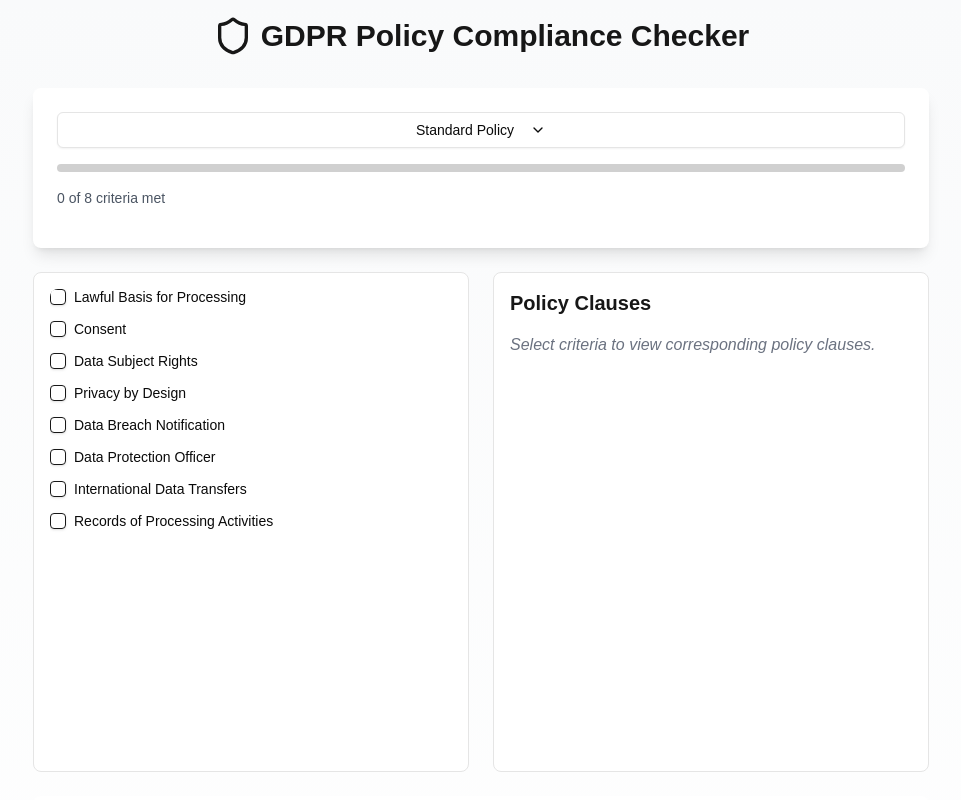
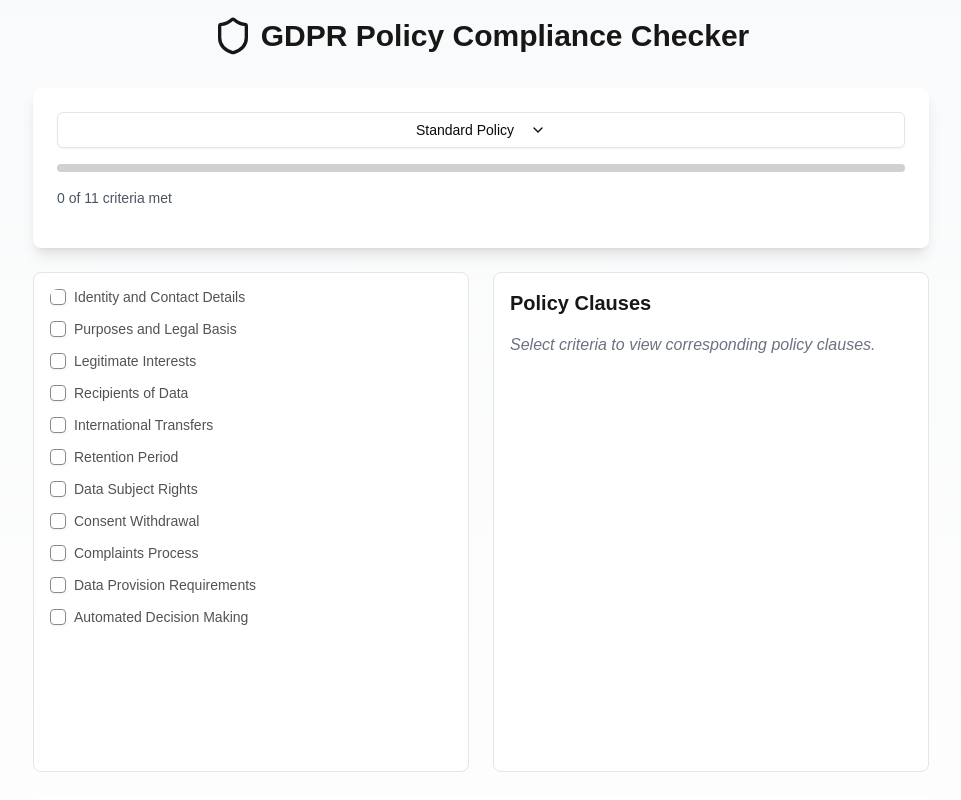
Before and after one commit to JeffinWithYa/policy-analyzer-frontend, a Next.js app in the folder gdpr-compliance-checker/: page / in a window 1280 px wide. Shown: the top 800 px of the page, without its empty margins (159-1120 px from the left). Built offline with nearby package versions, Linux system fonts and the light colour scheme.

Commit message:
ui updating

```diff
--- a/gdpr-compliance-checker/src/app/api/config/constants.ts
+++ b/gdpr-compliance-checker/src/app/api/config/constants.ts
@@ -2,7 +2,7 @@
     ENDPOINTS: {
         SEGMENTER: process.env.NEXT_PUBLIC_SEGMENTER_URL || 'http://localhost:80/privacy-segmenter/invoke',
         ANALYZER: process.env.NEXT_PUBLIC_ANALYZER_URL || 'http://localhost:80/privacy-analyzer/invoke',
-        REGULATORY_CHECKER: process.env.NEXT_PUBLIC_REGULATORY_CHECKER_URL || 'http://localhost:80/privacy-regulatory-checker/invoke'
+        REGULATORY_CHECKER: 'http://localhost:80/gdpr-compliance/invoke'
     },
     MODEL: process.env.NEXT_PUBLIC_MODEL || 'gpt-4',
     TIMEOUT: parseInt(process.env.NEXT_PUBLIC_API_TIMEOUT || '30000'),
--- a/gdpr-compliance-checker/src/app/api/types/privacy.ts
+++ b/gdpr-compliance-checker/src/app/api/types/privacy.ts
@@ -54,6 +54,41 @@
     };
 }
 
+interface AnalysisSegment {
+    text: string;
+    category: string;
+    explanation: string;
+}
+
+interface QuestionAnalysis {
+    question: string;
+    segments: AnalysisSegment[] | null;
+}
+
+interface GDPRSegment {
+    segment: string;
+    category: string;
+    explanation: string;
+}
+
+interface QuestionAnalysis {
+    question: string;
+    segments: GDPRSegment[] | null;
+}
+
+interface GDPRAnalysis {
+    status: string;
+    results: Record<string, GDPRSegment[]>;
+}
+
 export interface RegulatoryCheckResponse {
-    [question: string]: SegmentWithAnalysis[];
+    type: string;
+    content: string;
+    tool_calls: any[];
+    tool_call_id: string | null;
+    run_id: string;
+    response_metadata: Record<string, any>;
+    custom_data: Record<string, any>;
+    privacy_analysis: any;
+    structured_analysis: QuestionAnalysis[];
 }
--- a/gdpr-compliance-checker/src/app/policy-checker.tsx
+++ b/gdpr-compliance-checker/src/app/policy-checker.tsx
@@ -21,16 +21,19 @@
     { id: 3, name: "Premium Policy" },
 ]
 
-const gdprCriteria = [
-    { id: 1, label: "Lawful Basis for Processing" },
-    { id: 2, label: "Consent" },
-    { id: 3, label: "Data Subject Rights" },
-    { id: 4, label: "Privacy by Design" },
-    { id: 5, label: "Data Breach Notification" },
-    { id: 6, label: "Data Protection Officer" },
-    { id: 7, label: "International Data Transfers" },
-    { id: 8, label: "Records of Processing Activities" },
-]
+const GDPR_REQUIREMENTS = [
+    { id: 1, label: "Identity and Contact Details" },
+    { id: 2, label: "Purposes and Legal Basis" },
+    { id: 3, label: "Legitimate Interests" },
+    { id: 4, label: "Recipients of Data" },
+    { id: 5, label: "International Transfers" },
+    { id: 6, label: "Retention Period" },
+    { id: 7, label: "Data Subject Rights" },
+    { id: 8, label: "Consent Withdrawal" },
+    { id: 9, label: "Complaints Process" },
+    { id: 10, label: "Data Provision Requirements" },
+    { id: 11, label: "Automated Decision Making" }
+];
 
 const policyClauses = {
     1: {
@@ -94,20 +97,39 @@
     privacy_analysis: any;
 }
 
-// Add new interface for regulatory check
+// Update the interface to match the actual response
 interface RegulatoryCheckResponse {
-    [question: string]: {
+    type: string;
+    content: string;
+    structured_analysis: {
+        question: string;
+        segments: {
             segment: string;
-        model_analysis: {
-            category: {
-                [key: string]: {
-                    [key: string]: string;
+            category: string;
+            explanation: string;
+        }[] | null;
+    }[];
+    tool_calls: any[];
+    tool_call_id: string | null;
+    run_id: string;
+    response_metadata: any;
+    custom_data: any;
+    privacy_analysis: any;
+}
+
+const getMetCriteria = (regulatoryResults: RegulatoryCheckResponse | null): number[] => {
+    if (!regulatoryResults?.structured_analysis) return [];
+
+    const metCriteria: number[] = [];
+
+    regulatoryResults.structured_analysis.forEach(({ question, segments }, index) => {
+        if (segments && segments.length > 0) {
+            metCriteria.push(index + 1);
+        }
+    });
+
+    return metCriteria;
 };
-            };
-            explanation: string;
-        }[];
-    }[];
-}
 
 export default function Component() {
     const [selectedPolicy, setSelectedPolicy] = useState(policies[0])
@@ -125,6 +147,13 @@
         }
     }, [analysisResults])
 
+    useEffect(() => {
+        if (regulatoryResults) {
+            const metCriteria = getMetCriteria(regulatoryResults);
+            setCheckedItems(metCriteria);
+        }
+    }, [regulatoryResults]);
+
     const handlePolicyChange = (policyId: number) => {
         const newPolicy = policies.find(p => p.id === policyId)
         if (newPolicy) {
@@ -140,7 +169,7 @@
         )
     }
 
-    const progressPercentage = (checkedItems.length / gdprCriteria.length) * 100
+    const progressPercentage = (checkedItems.length / GDPR_REQUIREMENTS.length) * 100
 
     const handleAnalyzePolicy = async () => {
         if (!userPolicy.trim()) return
@@ -228,18 +257,18 @@
                     </DropdownMenu>
                     <Progress value={progressPercentage} className="mb-4" />
                     <p className="text-sm text-gray-600 mb-4">
-                        {checkedItems.length} of {gdprCriteria.length} criteria met
+                        {checkedItems.length} of {GDPR_REQUIREMENTS.length} criteria met
                     </p>
                 </div>
                 <div className="flex flex-col md:flex-row gap-6 mb-6">
                     <div className="w-full md:w-1/2">
                         <ScrollArea className="h-[500px] rounded-lg border bg-white p-4">
-                            {gdprCriteria.map((criteria) => (
+                            {GDPR_REQUIREMENTS.map((criteria) => (
                                 <div key={criteria.id} className="flex items-center space-x-2 mb-4">
                                     <Checkbox
                                         id={`checkbox-${criteria.id}`}
                                         checked={checkedItems.includes(criteria.id)}
-                                        onCheckedChange={() => handleCheckboxChange(criteria.id)}
+                                        disabled={true}
                                         className="border-primary"
                                     />
                                     <label
@@ -260,7 +289,7 @@
                             ) : (
                                 checkedItems.map((criteriaId) => (
                                     <div key={criteriaId} className="mb-6 last:mb-0">
-                                        <h3 className="font-medium text-primary mb-2">{gdprCriteria.find(c => c.id === criteriaId)?.label}</h3>
+                                        <h3 className="font-medium text-primary mb-2">{GDPR_REQUIREMENTS.find(c => c.id === criteriaId)?.label}</h3>
                                         <p className="text-sm text-gray-700 bg-gray-50 p-3 rounded">
                                             {policyClauses[selectedPolicy.id][criteriaId] || "No specific clause found for this criteria."}
                                         </p>
@@ -331,12 +360,13 @@
                     <div className="bg-white rounded-lg shadow-lg p-6 mt-6">
                         <h2 className="text-xl font-semibold mb-4 text-primary">Regulatory Analysis</h2>
                         <div className="space-y-6">
-                            {Object.entries(regulatoryResults).map(([question, segments]) => (
-                                <div key={question} className="border-b pb-4 last:border-b-0">
+                            {regulatoryResults?.structured_analysis.map(({ question, segments }, index) => (
+                                <div key={index} className="border-b pb-4 last:border-b-0">
                                     <h3 className="font-medium text-lg mb-3">{question}</h3>
                                     <div className="space-y-3">
-                                        {segments.map((item, index) => {
-                                            const topLabel = getTopLevelLabel(item.model_analysis.category)
+                                        {segments && segments.length > 0 ? (
+                                            segments.map((item, index) => {
+                                                const topLabel = getTopLevelLabel({ [item.category]: {} })
                                                 return (
                                                     <div
                                                         key={index}
@@ -348,11 +378,14 @@
                                                         <div className="text-sm text-gray-700">{item.segment}</div>
                                                         <div className="flex justify-between items-center mt-2 text-xs text-gray-500">
                                                             <span>{topLabel}</span>
-                                                        <span className="italic">{item.model_analysis.explanation}</span>
+                                                            <span className="italic">{item.explanation}</span>
                                                         </div>
                                                     </div>
                                                 )
-                                        })}
+                                            })
+                                        ) : (
+                                            <p className="text-sm text-gray-500">No relevant segments found.</p>
+                                        )}
                                     </div>
                                 </div>
                             ))}
```
Also changed, not shown: gdpr-compliance-checker/src/app/api/services/privacyAnalyzer.ts (+27 -6 lines). Lines whose indentation alone changed are shown as unchanged.
